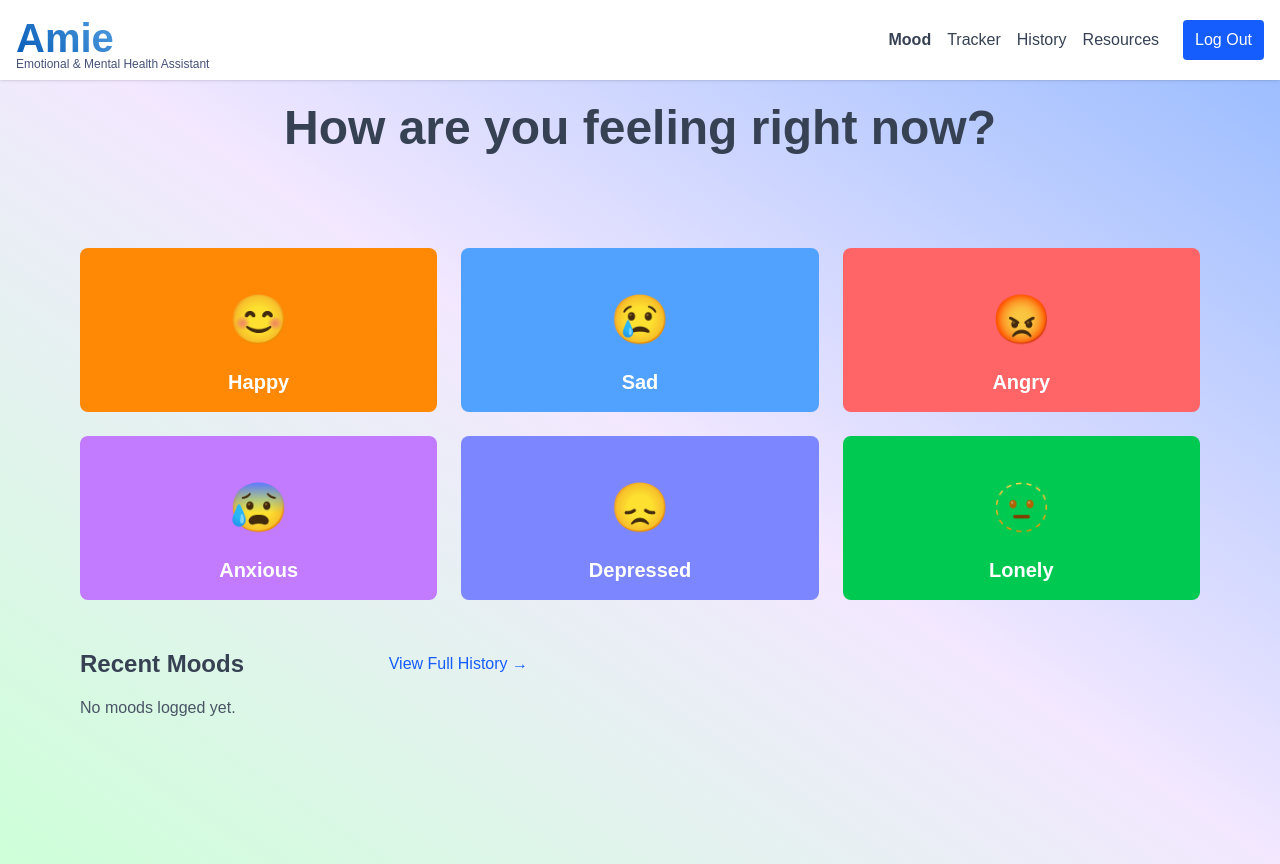
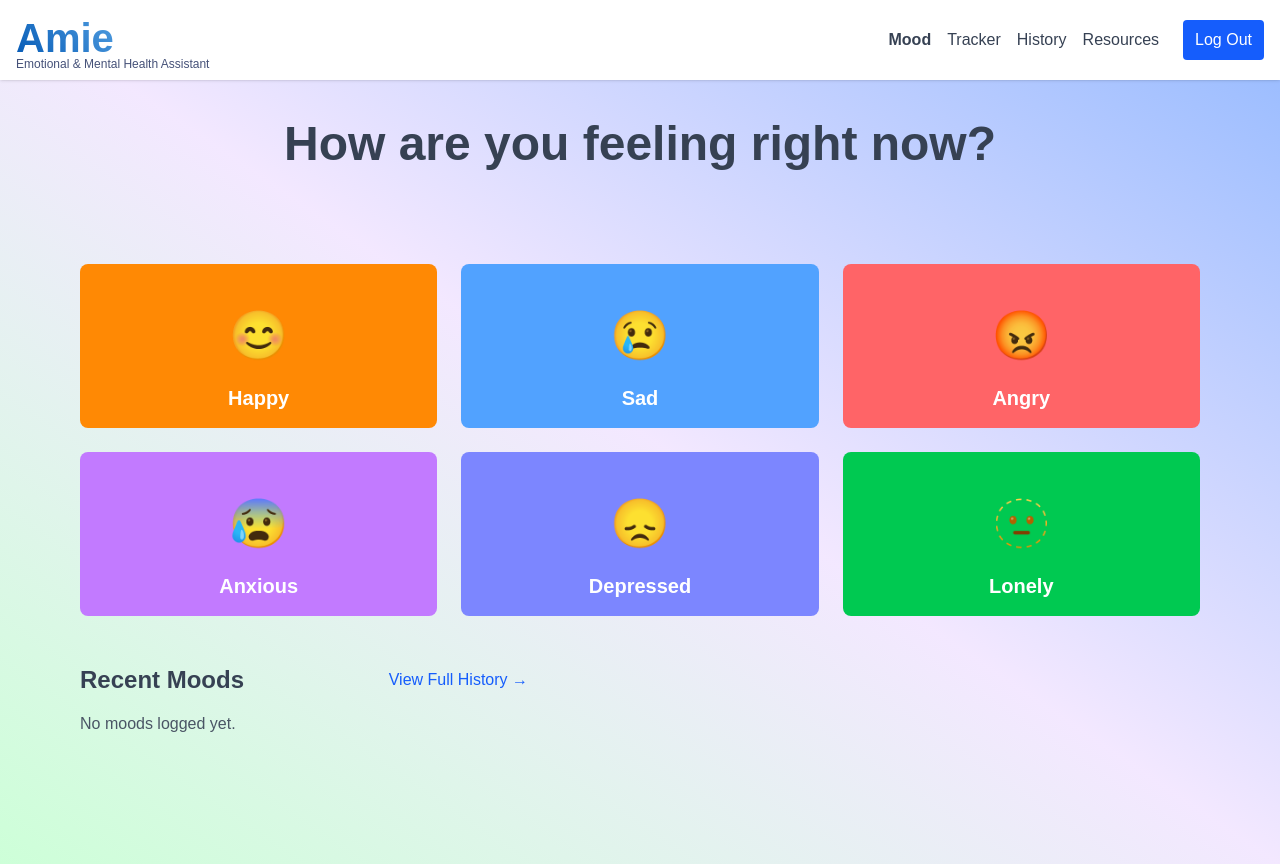
Before and after one commit to akelladeepak/amie-webapp, a React (Vite) app in the folder amie/: page /#/mood-selection in a window 1280 px wide. Built offline with nearby package versions, Linux system fonts and the light colour scheme; the HTML template or start-up script is replaced by a standard one.

Commit message:
Move how are you feeling rn slightly lower

```diff
--- a/amie/src/pages/MoodSelection.jsx
+++ b/amie/src/pages/MoodSelection.jsx
@@ -115,7 +115,7 @@ function MoodSelection({ moodLogs, setMoodLogs }) {
 
   return (
     <div className="min-h-screen flex flex-col items-center py-10 relative">
-      <h1 className="text-2xl lg:text-5xl font-bold text-gray-700 lg:mb-24 mb-8 text-center">
+      <h1 className="text-2xl lg:text-5xl font-bold text-gray-700 lg:mb-24 mt-4 mb-8 text-center">
         How are you feeling right now?
       </h1>
       <div className="grid grid-cols-3 md:grid-cols-3 lg:gap-6 gap-3 max-w-6xl w-full px-4 select-none">
```
